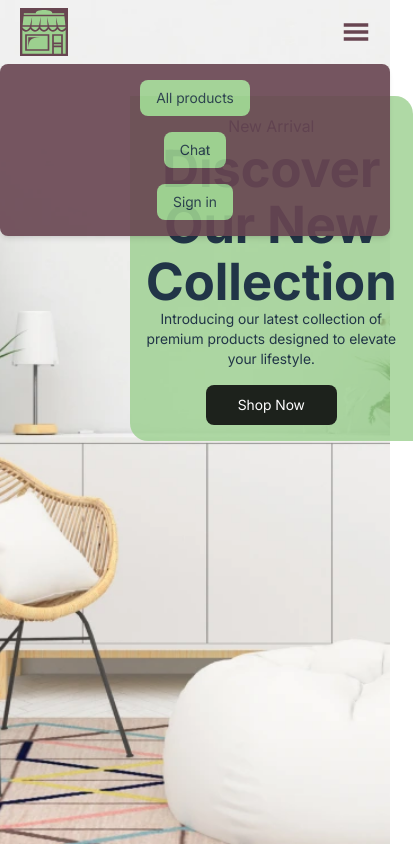
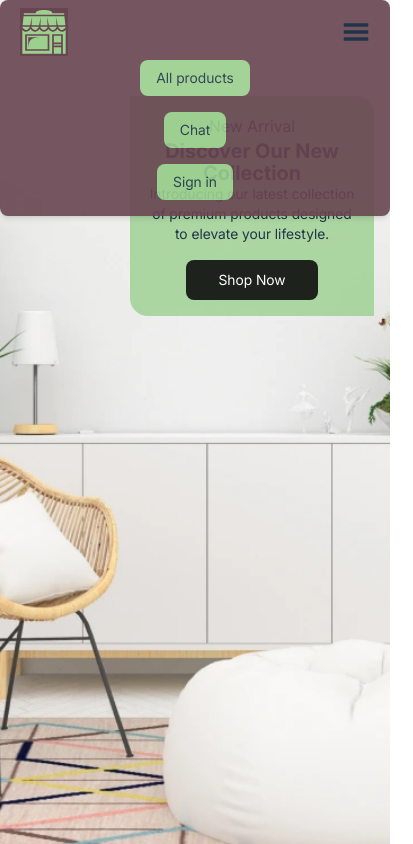
Before and after one commit to gollorionna/task_4, a React (Vite) app: page / in a window 390 px wide. Both pictures are taken after a click on the button 356 px from the left and 32 px from the top of the page. Shown: the whole page, 413 px wide, since content can reach past the window. Built offline with nearby package versions, Linux system fonts and the light colour scheme.

Commit message:
fix: add other classname for adaptive

```diff
--- a/src/index.css
+++ b/src/index.css
@@ -105,7 +105,6 @@ body {
 }
 
 h1 {
-  font-size: 3.2em;
   line-height: 1.1;
 }
 
--- a/src/pages/Chat.tsx
+++ b/src/pages/Chat.tsx
@@ -67,7 +67,7 @@ function Chat() {
   }
 
   return (
-      <div className="absolute top-1/2 left-1/2 transform -translate-x-1/2 -translate-y-1/2 w-96">
+      <div className="absolute top-1/2 left-1/2 transform -translate-x-1/2 -translate-y-1/2 sm:w-96">
         <h2 className="bg-(--brown-bg) text-white text-2xl text-center p-2 rounded-t-md">
           Write to the manager
         </h2>
@@ -95,7 +95,7 @@ function Chat() {
           className="flex gap-2"
         >
           <input
-            className="bg-(--brown-bg) border border-white rounded-md p-2 text-white flex-1"
+            className="bg-(--brown-bg) border border-white rounded-md p-2 text-white flex-1 sm:text-md text-sm"
             value={input}
             placeholder="Type a message..."
             onChange={(e) => setInput(e.target.value)}
--- a/src/pages/ProductCard.tsx
+++ b/src/pages/ProductCard.tsx
@@ -1,6 +1,6 @@
 import { useParams } from '@tanstack/react-router';
 import { useQuery } from '@tanstack/react-query';
-import { Card, CardContent, CardDescription, CardHeader, CardTitle } from '@/components/ui/card';
+import { Card, CardContent, CardDescription, CardTitle } from '@/components/ui/card';
 import { ProductSchema } from '@/utils/types';
 
 import type { Product } from '@/utils/types';
--- a/src/routes/__root.tsx
+++ b/src/routes/__root.tsx
@@ -28,7 +28,7 @@ function Layout() {
           <GiShop className="text-(--green-bg) bg-(--brown-bg) rounded-2xs w-12 h-12 hover:underline cursor-pointer hover:text-green-600 hover:transition-colors duration-300" />
         </Link>
         <button className='block min-[500px]:hidden' onClick={() => setMenuOpen(!menuOpen)}>
-          <GiHamburgerMenu color='#684551' size={28} />
+          <GiHamburgerMenu size={28} />
         </button>
 
         <nav className="hidden min-[500px]:flex">
@@ -53,7 +53,7 @@ function Layout() {
       </header>
 
       {menuOpen && (
-        <div className="z-50 absolute top-16 left-0 w-full bg-(--brown-bg) opacity-90 rounded-md shadow-md flex flex-col items-center gap-4 py-4 min-[500px]:hidden">
+        <div className="z-30 absolute left-0 w-full bg-(--brown-bg) opacity-90 rounded-md shadow-md flex flex-col items-center gap-4 py-4 pt-15 min-[500px]:hidden">
           <Button onClick={() => navigate({ to: '/products' })}>
             All products
           </Button>
--- a/src/routes/index.tsx
+++ b/src/routes/index.tsx
@@ -9,7 +9,7 @@ export function MainPage() {
   return (
     <>
       <div className="bg-[url(/Mask_Group.webp)] h-screen w-screen bg-cover bg-center bg-no-repeat relative pt-3.5"></div>
-      <div className="absolute top-24 sm:top-32 lg:top-40 left-1/3 translate-x-0 lg:left-auto lg:right-20 bg-(--green-bg)/80 rounded-tr-2xl rounded-bl-2xl p-4 sm:w-[70%] md:w-[60%] lg:w-[40%] max-w-160 text-center leading-7">
+      <div className="absolute top-24 sm:top-32 lg:top-40 left-1/3 right-4 translate-x-0 lg:left-auto lg:right-20 bg-(--green-bg)/80 rounded-tr-2xl rounded-bl-2xl p-4 sm:w-[70%] md:w-[60%] lg:w-[40%] max-w-160 text-center leading-7">
         <p>New Arrival</p>
         <h1 className="text-xl sm:text-2xl lg:text-3xl font-bold">Discover Our New Collection</h1>
         <p className='text-sm sm:text-base'>
--- a/tailwind.config.js
+++ b/tailwind.config.js
@@ -5,6 +5,9 @@ export default {
       boxShadow: {
         paper:
           '0px 3px 5px -1px rgba(0, 0, 0, 0.2), 0px 6px 10px 0px rgba(0, 0, 0, 0.14), 0px 1px 18px 0px rgba(0, 0, 0, 0.12)',
+      },
+      screens: {
+        'xs': {'max': '320px'}
       },
       fontFamily: {
         mono: ['Fira Code', 'monospace'],
```
